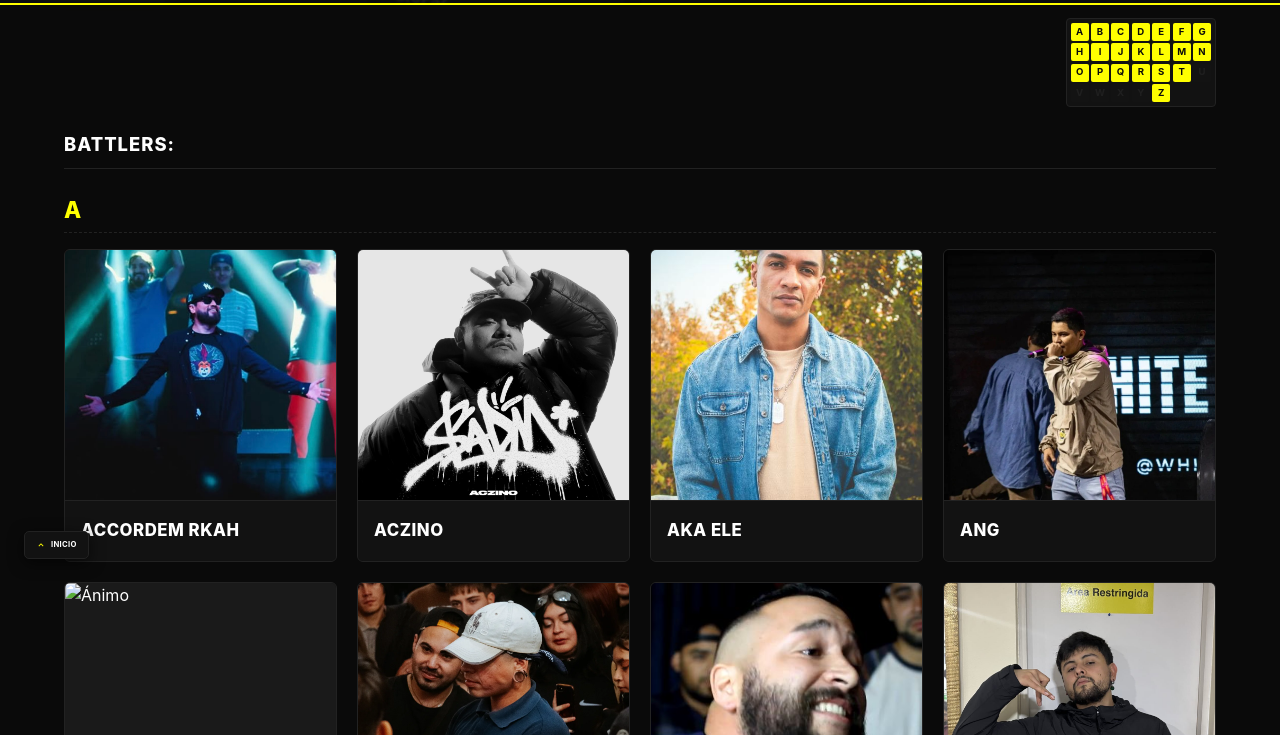
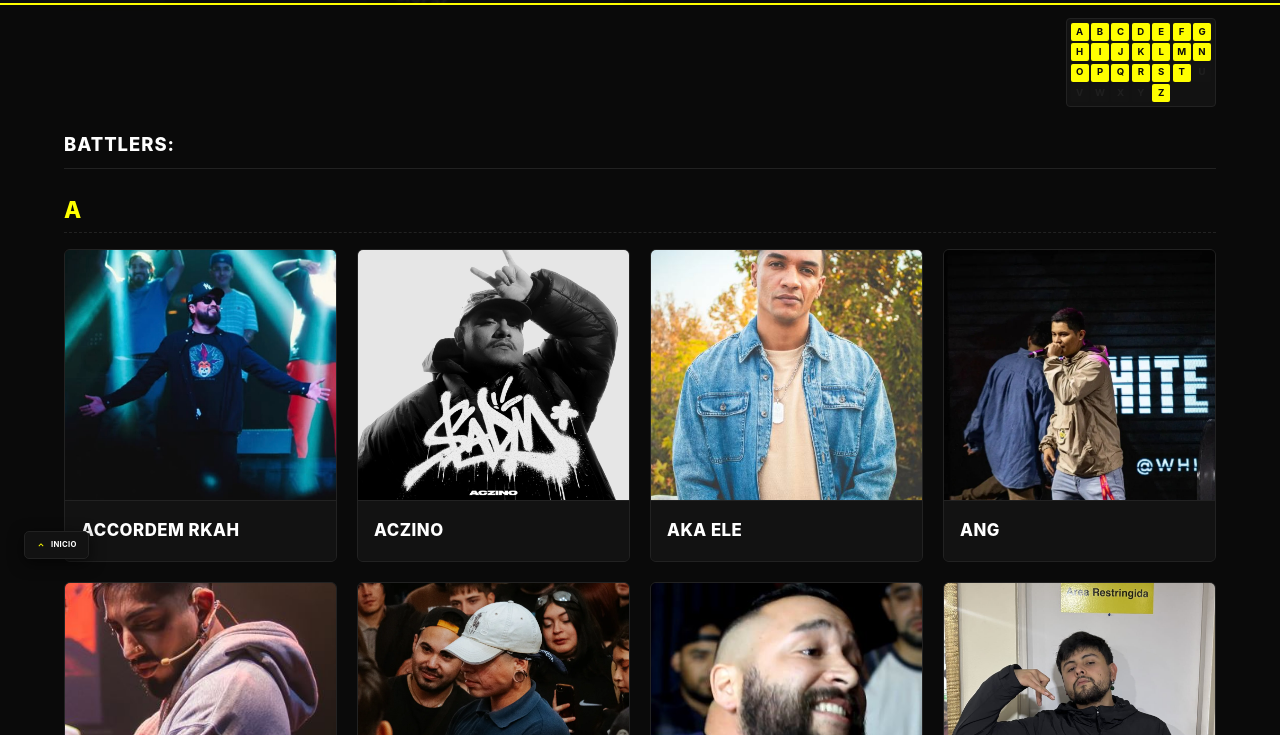
Before and after one commit to battleraphispano/catalog, a plain HTML site: page index.html in a window 1280 px wide. Shown: the part 217-952 px from the top of the page. Drawn offline with Linux system fonts and the light colour scheme.

Commit message:
Update image source for Ánimo fighter card

```diff
--- a/index.html
+++ b/index.html
@@ -556,7 +556,7 @@
           </a>
                     <a href="animo" class="fighter-card">
             <div class="fighter-img-container">
-              <img src="animo.jfif" alt="Ánimo">
+              <img src="animo.JPG" alt="Ánimo">
             </div>
             <div class="fighter-info">
               <span class="fighter-name">Ánimo</span>
```
